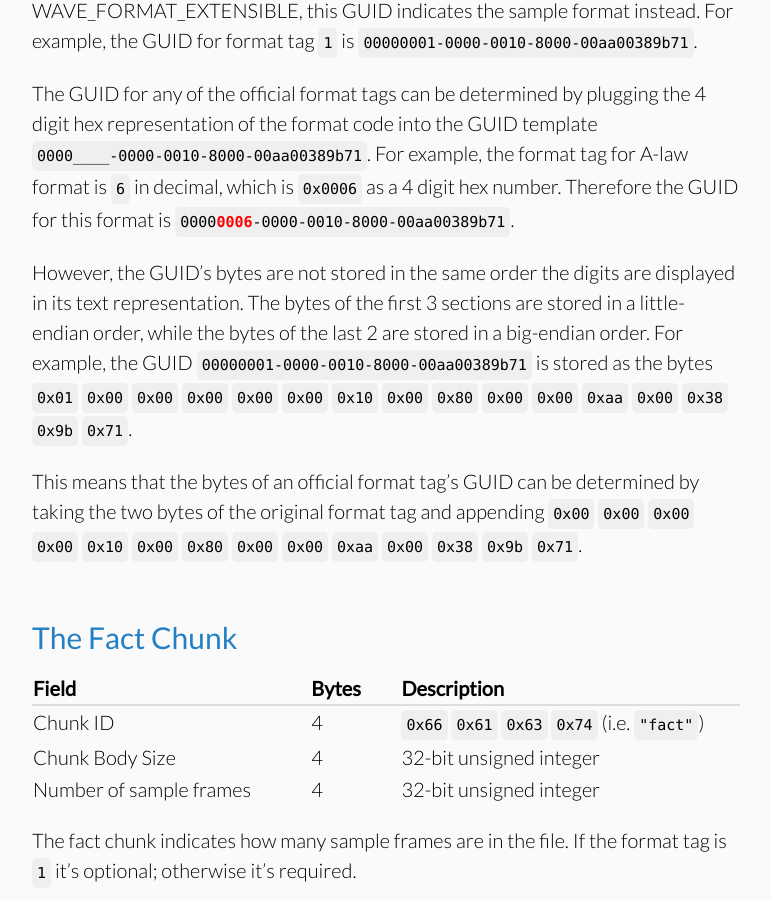
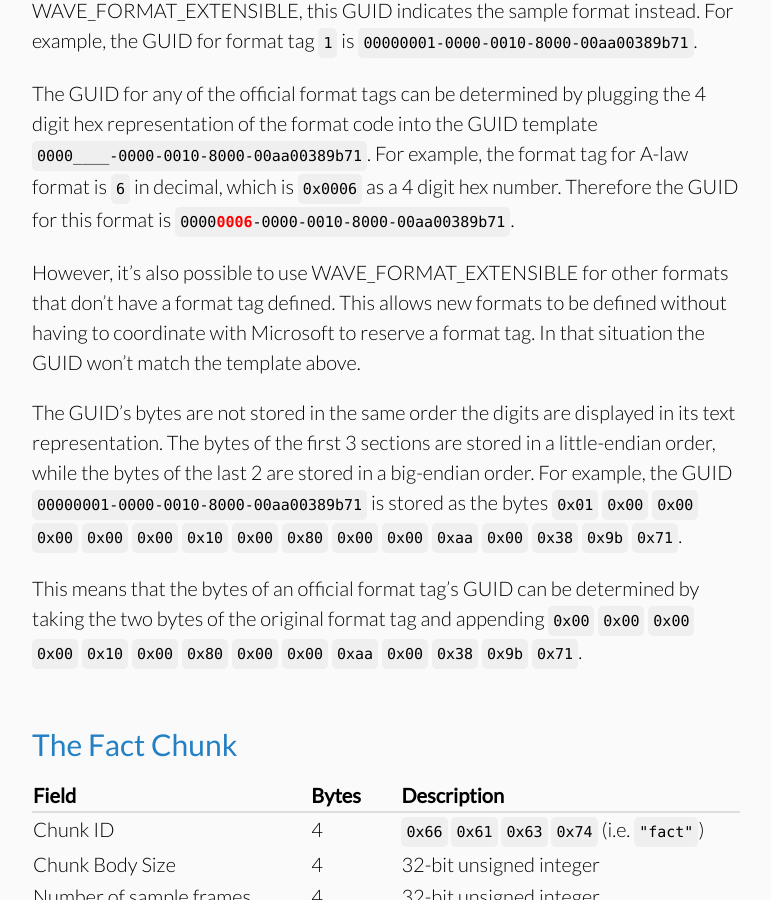
Before and after one commit to jstrait/wavefile, a Jekyll site: the page built from how_wave_files_work.html, in a window 1280 px wide and 900 px high, scrolled down 11376 px. Shown: the whole window, without its empty margins (254-1025 px from the left). Built offline with Jekyll 4.4.1, drawn with Linux system fonts in a browser that asks for light colours; some web fonts are replaced.

Commit message:
Adding note about GUIDs for arbitrary formats
The previous text seemed like it incorrectly implied that a sub
format GUID always had to be paired with a corresponding format
tag.

```diff
--- a/how_wave_files_work.html
+++ b/how_wave_files_work.html
@@ -405,7 +405,8 @@ and Data Specifications 1.0, August 1991</a></li>
   <p>The spec says that if the most significant bit of this field is set to <code>1</code> (e.g. <code>0xFFFFFFFF</code>) it indicates &ldquo;an entity supports all possible channel configurations.&rdquo; To be honest, I don&rsquo;t understand what that means.</p>
   <p><strong>Sub Format GUID</strong> &ndash; Identifies the format of the sample data in the data chunk. Since the format tag will already be set to <code>65534</code> to indicate WAVE_FORMAT_EXTENSIBLE, this GUID indicates the sample format instead. For example, the GUID for format tag <code>1</code> is <code>00000001-0000-0010-8000-00aa00389b71</code>.</p>
   <p>The GUID for any of the official format tags can be determined by plugging the 4 digit hex representation of the format code into the GUID template <code>0000____-0000-0010-8000-00aa00389b71</code>. For example, the format tag for A-law format is <code>6</code> in decimal, which is <code>0x0006</code> as a 4 digit hex number. Therefore the GUID for this format is <code>0000<span class="inline-code-highlight">0006</span>-0000-0010-8000-00aa00389b71</code>.</p>
-  <p>However, the GUID&rsquo;s bytes are not stored in the same order the digits are displayed in its text representation. The bytes of the first 3 sections are stored in a little-endian order, while the bytes of the last 2 are stored in a big-endian order. For example, the GUID <code>00000001-0000-0010-8000-00aa00389b71</code> is stored as the bytes <code>0x01</code> <code>0x00</code> <code>0x00</code> <code>0x00</code> <code>0x00</code> <code>0x00</code> <code>0x10</code> <code>0x00</code> <code>0x80</code> <code>0x00</code> <code>0x00</code> <code>0xaa</code> <code>0x00</code> <code>0x38</code> <code>0x9b</code> <code>0x71</code>.</p>
+  <p>However, it&rsquo;s also possible to use WAVE_FORMAT_EXTENSIBLE for other formats that don&rsquo;t have a format tag defined. This allows new formats to be defined without having to coordinate with Microsoft to reserve a format tag. In that situation the GUID won&rsquo;t match the template above.</p>
+  <p>The GUID&rsquo;s bytes are not stored in the same order the digits are displayed in its text representation. The bytes of the first 3 sections are stored in a little-endian order, while the bytes of the last 2 are stored in a big-endian order. For example, the GUID <code>00000001-0000-0010-8000-00aa00389b71</code> is stored as the bytes <code>0x01</code> <code>0x00</code> <code>0x00</code> <code>0x00</code> <code>0x00</code> <code>0x00</code> <code>0x10</code> <code>0x00</code> <code>0x80</code> <code>0x00</code> <code>0x00</code> <code>0xaa</code> <code>0x00</code> <code>0x38</code> <code>0x9b</code> <code>0x71</code>.</p>
   <p>This means that the bytes of an official format tag&rsquo;s GUID can be determined by taking the two bytes of the original format tag and appending <code>0x00</code> <code>0x00</code> <code>0x00</code> <code>0x00</code> <code>0x10</code> <code>0x00</code> <code>0x80</code> <code>0x00</code> <code>0x00</code> <code>0xaa</code> <code>0x00</code> <code>0x38</code> <code>0x9b</code> <code>0x71</code>.</p>
 
   <h2>The Fact Chunk</h2>
```
